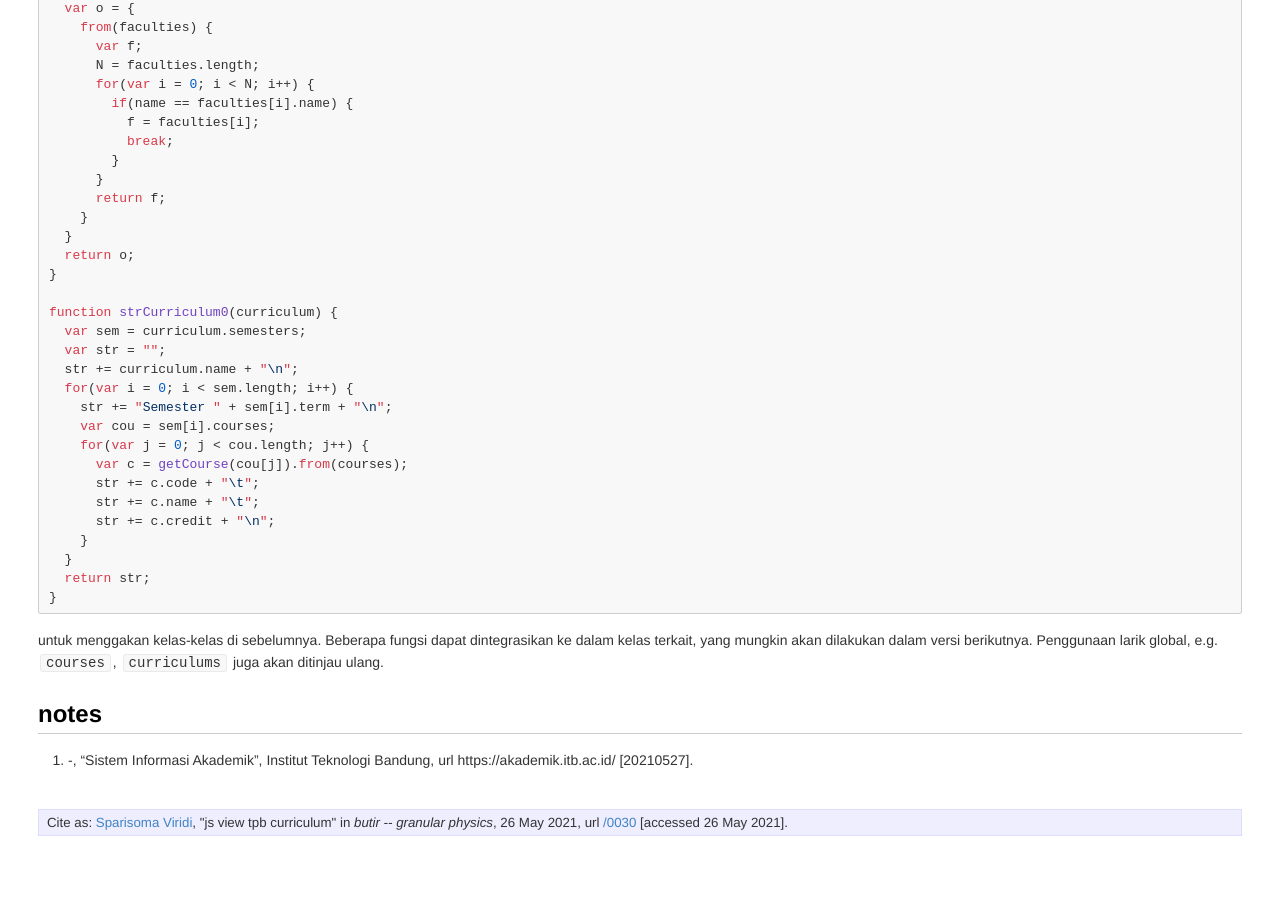
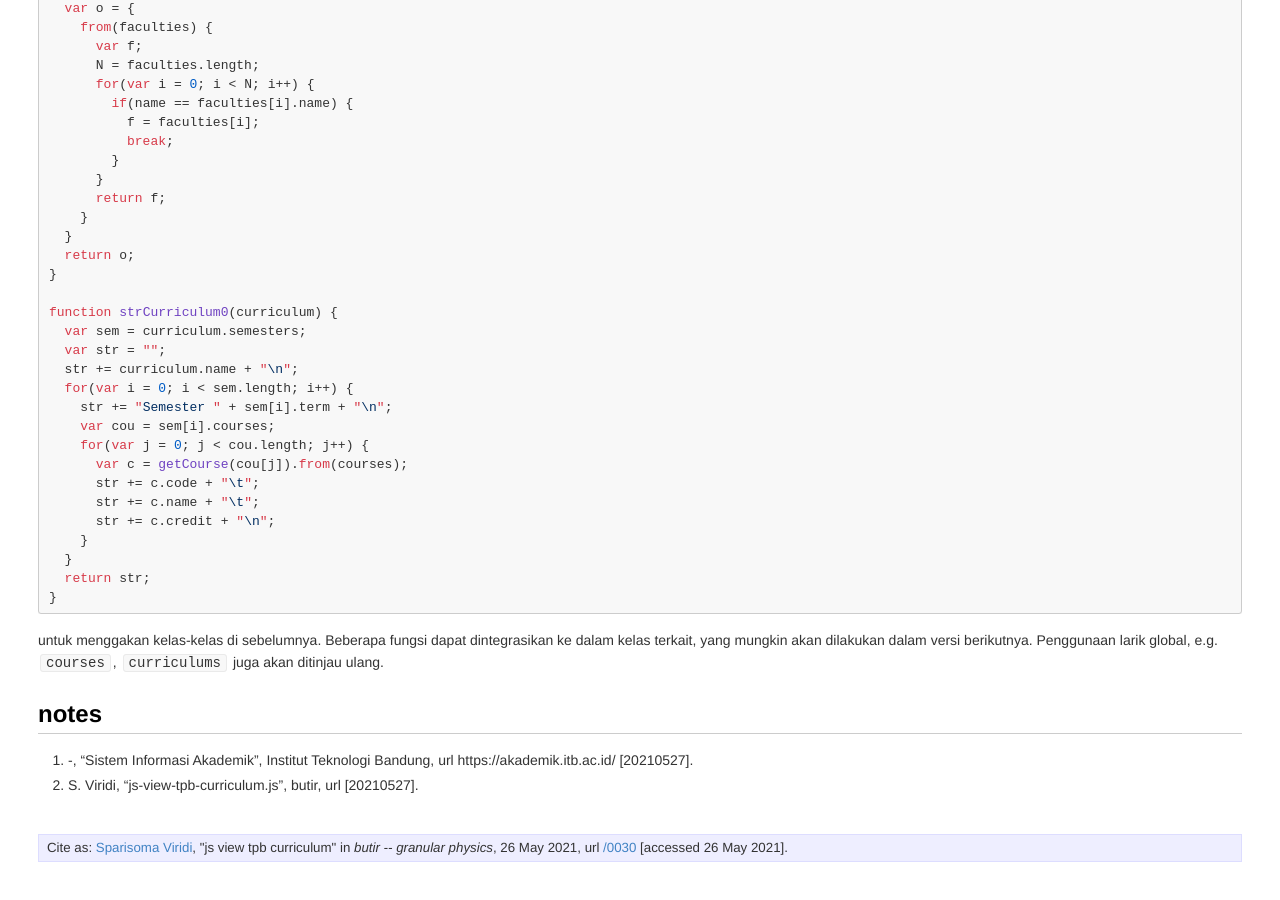
Before and after one commit to dudung/butir, a Jekyll site: the page built from _posts/0/03/2021-05-25-js-view-tpb-curriculum.md, in a window 1280 px wide and 900 px high, scrolled down 2245 px. Built offline with Jekyll 4.4.1, drawn with Linux system fonts in a browser that asks for light colours; before the commit the page ends 3119 px from its top, so only the background shows below that.

Commit message:
update ref 2

```diff
--- a/_posts/0/03/2021-05-25-js-view-tpb-curriculum.md
+++ b/_posts/0/03/2021-05-25-js-view-tpb-curriculum.md
@@ -173,3 +173,4 @@ untuk menggakan kelas-kelas di sebelumnya. Beberapa fungsi dapat dintegrasikan k
 
 ## notes
 1. <a name="r01"></a>-, "Sistem Informasi Akademik", Institut Teknologi Bandung, url https://akademik.itb.ac.id/ [20210527].
+2. <a name="r01"></a>S. Viridi, "js-view-tpb-curriculum.js", butir, url [20210527].
```
